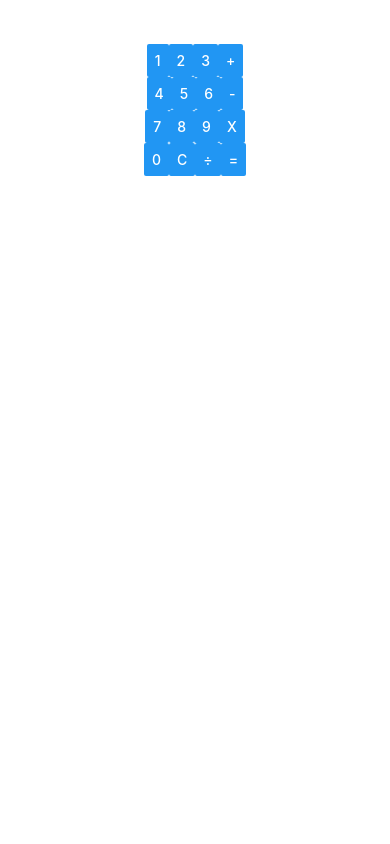
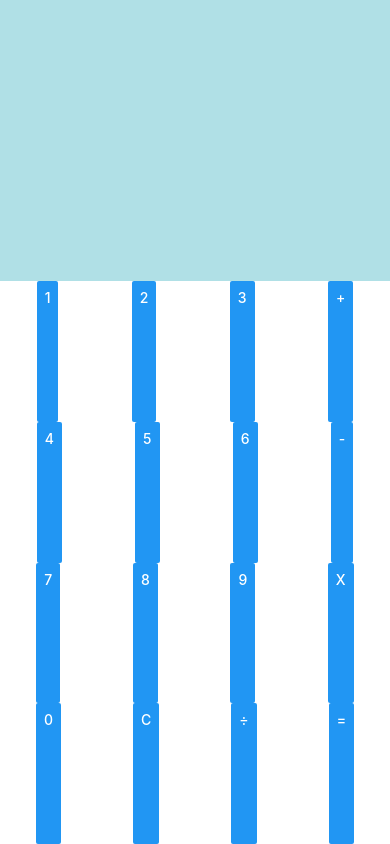
Before and after one commit to Harry823/calculatorApp, a React Native app: screen / in a window 390 px wide. Built offline with nearby package versions, Linux system fonts and the light colour scheme.

Commit message:
made some ui changes

```diff
--- a/App.js
+++ b/App.js
@@ -6,16 +6,10 @@
  * @flow
  */
 
-import React, {Fragment,Component} from 'react';
-import {
-  View,
-  Text,
-  StatusBar,
-  Button,
-  StyleSheet
-} from 'react-native';
+import React, {Fragment, Component} from "react";
+import {View, Text, StatusBar, Button, StyleSheet} from "react-native";
 
-class TestState extends Component {
+export class TestState extends Component {
   constructor() {
     super();
     //this.inputs = ""
@@ -31,59 +25,58 @@ class TestState extends Component {
   /*
     Functions for the buttons
     */
-    numberPress = (number) => {
-      if(this.state.operatorClicked) {
-        this.setState((state) => {
+  numberPress = number => {
+    if (this.state.operatorClicked) {
+      this.setState(state => {
         return {
-            display: this.state.display = String(number),
-            equation: this.state.equation += String(number),
+          display: (this.state.display = String(number)),
+          equation: (this.state.equation += String(number)),
           operatorClicked: false
         };
       });
-      }
-      else {
-        this.setState((state) => {
+    } else {
+      this.setState(state => {
         return {
-            display: this.state.display += number,
-            equation: this.state.equation += String(number)
+          display: (this.state.display += number),
+          equation: (this.state.equation += String(number))
         };
       });
     }
-    }
+  };
   clearDisplay = () => {
-      this.setState((state) => {
+    this.setState(state => {
       return {
-          display: this.state.display = "",
+        display: (this.state.display = ""),
         operator: "",
         equation: "",
         operatorClicked: false
       };
     });
-    }
-    operatorPress = (operator) => {
+  };
+  operatorPress = operator => {
     let toDisplay = operator;
-      if(this.state.operator != "") {
+    if (this.state.operator != "") {
       toDisplay = this.calculate();
-        this.setState((state) => {
+      this.setState(state => {
         return {
           operatorClicked: true
         };
       });
     }
-      this.setState((state) => {
+    this.setState(state => {
       return {
         display: String(toDisplay),
         operator: operator,
-          equation: this.state.equation += operator,
+        equation: (this.state.equation += operator),
         operatorClicked: true
       };
     });
-    }
+  };
   calculate = () => {
     //console.log(number)
     //let equation = this.state.equation;
-      let result = eval(this.state.equation)
-      this.setState((state) => {
+    let result = eval(this.state.equation);
+    this.setState(state => {
       return {
         display: String(result),
         equation: this.state.equation,
@@ -91,118 +84,80 @@ class TestState extends Component {
       };
     });
     console.log(this.state.equation);
-      return (result);
-    }
+    return result;
+  };
 
-    render(){
-      return(
-        <Fragment>
-          <View nativeID="inputDisplay" style={{flex: 1, backgroundColor: 'powderblue'}}>
-            <Text>
-              {this.state.display}
-            </Text>
+  render() {
+    return (
+      <View style={{flex: 1}}>
+        <View
+          nativeID="inputDisplay"
+          style={{flex: 1, backgroundColor: "powderblue"}}
+        >
+          <Text>{this.state.display}</Text>
         </View>
 
         <View nativeID="Buttons" style={{flex: 2}}>
-            <View nativeID="buttonRowOne" style={{
-              flexDirection:'row',
-              alignItems:'center',
-              justifyContent:'center'
-              }}>
-                <Button
-                  title = "1"
-                  onPress = {() => this.numberPress(1)}
-                />
-                <Button
-                  title = "2"
-                  onPress = {() => this.numberPress(2)}
-                />
-                <Button
-                  title = "3"
-                  onPress = {() => this.numberPress(3)}
-                />
-                <Button
-                  title = "+"
-                  onPress = {() => this.operatorPress("+")}
-                />
+          <View
+            nativeID="buttonRowOne"
+            style={{
+              flexDirection: "row",
+              justifyContent: "space-around",
+              flex: 1
+            }}
+          >
+            <Button title="1" onPress={() => this.numberPress(1)} />
+            <Button title="2" onPress={() => this.numberPress(2)} />
+            <Button title="3" onPress={() => this.numberPress(3)} />
+            <Button title="+" onPress={() => this.operatorPress("+")} />
           </View>
 
-            <View nativeID="buttonRowTwo" style={{
-              flexDirection:'row',
-              alignItems:'center',
-              justifyContent:'center'
-              }}>
-              <Button
-                title = "4"
-                onPress = {() => this.numberPress(4)}
-              />
-              <Button
-                title = "5"
-                onPress = {() => this.numberPress(5)}
-              />
-              <Button
-                title = "6"
-                onPress = {() => this.numberPress(6)}
-              />
-              <Button
-                title = "-"
-                onPress = {() => this.operatorPress("-")}
-              />
+          <View
+            nativeID="buttonRowTwo"
+            style={{
+              flexDirection: "row",
+              justifyContent: "space-around",
+              flex: 1
+            }}
+          >
+            <Button title="4" onPress={() => this.numberPress(4)} />
+            <Button title="5" onPress={() => this.numberPress(5)} />
+            <Button title="6" onPress={() => this.numberPress(6)} />
+            <Button title="-" onPress={() => this.operatorPress("-")} />
           </View>
 
-            <View nativeID="buttonRowThree" style={{
-              flexDirection:'row',
-              alignItems:'center',
-              justifyContent:'center'
-              }}>
-              <Button
-                title = "7"
-                onPress = {() => this.numberPress(7)}
-              />
-              <Button
-                title = "8"
-                onPress = {() => this.numberPress(8)}
-              />
-              <Button
-                title = "9"
-                onPress = {() => this.numberPress(9)}
-              />
-              <Button
-                title = "x"
-                onPress = {() => this.operatorPress("*")}
-              />
+          <View
+            nativeID="buttonRowThree"
+            style={{
+              flexDirection: "row",
+              flex: 1,
+              justifyContent: "space-around"
+            }}
+          >
+            <Button title="7" onPress={() => this.numberPress(7)} />
+            <Button title="8" onPress={() => this.numberPress(8)} />
+            <Button title="9" onPress={() => this.numberPress(9)} />
+            <Button title="x" onPress={() => this.operatorPress("*")} />
           </View>
 
-            <View nativeID="buttonRowFour" style={{
-              flexDirection:'row',
-              alignItems:'center',
-              justifyContent:'center'
-              }}>
-              <Button
-                title = "0"
-                onPress = {() => this.numberPress(0)}
-              />
-              <Button
-                title = "C"
-                onPress = {this.clearDisplay}
-              />
+          <View
+            nativeID="buttonRowFour"
+            style={{
+              flexDirection: "row",
+              justifyContent: "space-around",
+              flex: 1
+            }}
+          >
+            <Button title="0" onPress={() => this.numberPress(0)} />
+            <Button title="C" onPress={this.clearDisplay} />
 
-              <Button
-                title = "÷"
-                onPress = {() => this.operatorPress("/")}
-              />
-              <Button
-                title = "="
-                onPress = {() => this.calculate(this.display)}
-              />
+            <Button title="÷" onPress={() => this.operatorPress("/")} />
+            <Button title="=" onPress={() => this.calculate(this.display)} />
           </View>
         </View>
-
-
-        </Fragment>
-      )
+      </View>
+    );
   }
-
 }
 /*
 const styles = StyleSheet.create({
@@ -217,13 +172,7 @@ const styles = StyleSheet.create({
 */
 const App = () => {
   //render() {
-    return (
-      <View style={{justifyContent:"center"}}>
-        <View style = {{alignItems:"center"}}>
-            <TestState/>
-        </View>
-      </View>
-    );
+  return <TestState />;
 };
 
 export default App;
```
Lines whose indentation alone changed are shown as unchanged.
